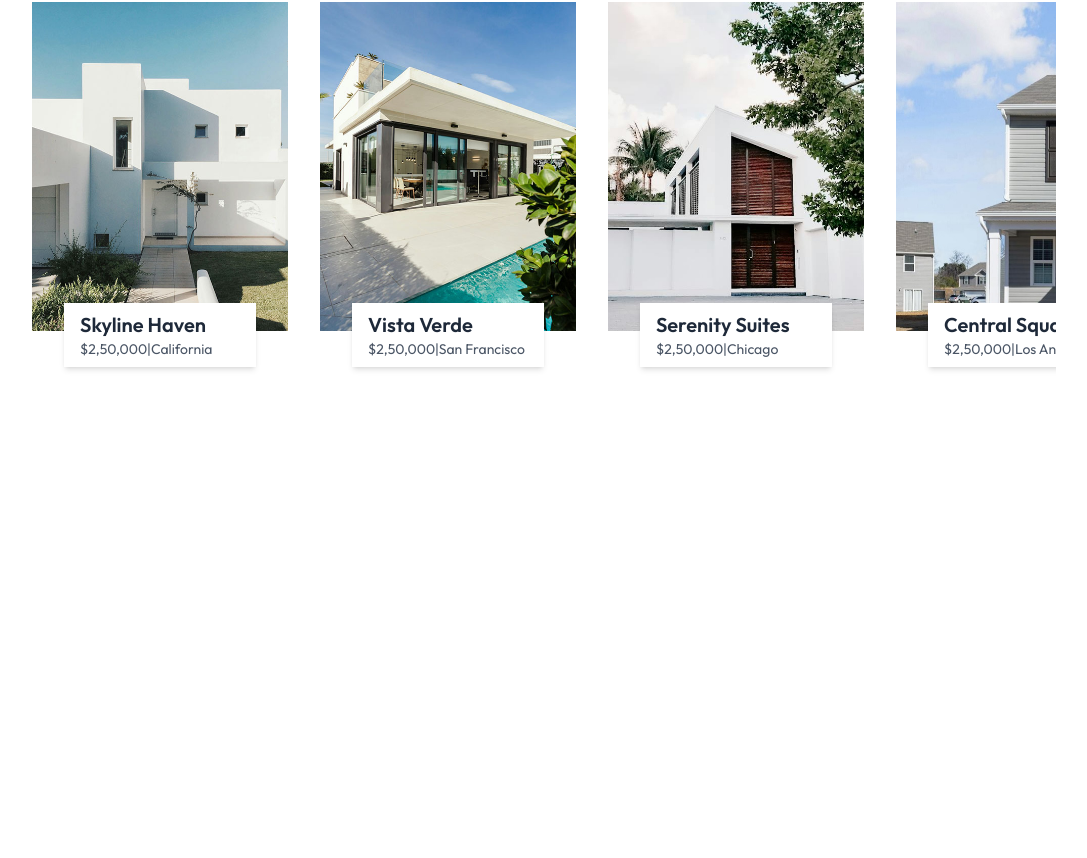
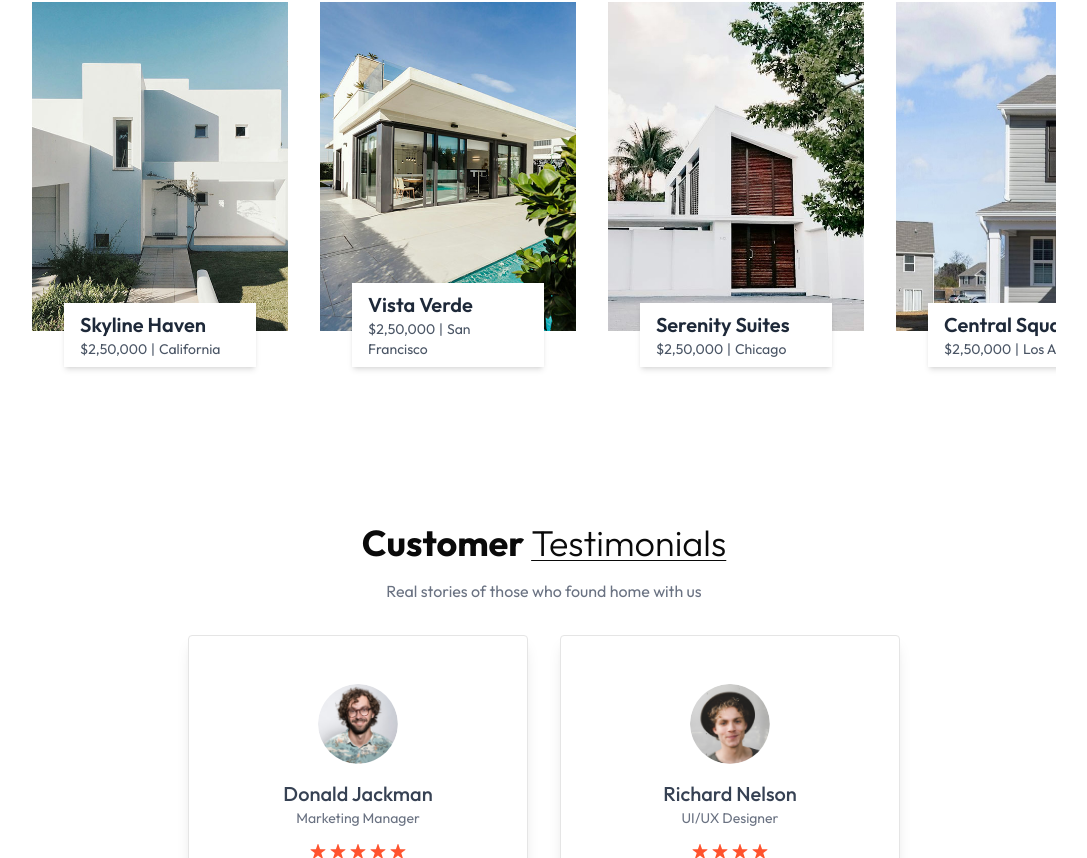
Before and after one commit to Sandorcleagne/realestate, a Next.js app: page / in a window 1280 px wide. Shown: the part 1942-2800 px from the top of the page, without its empty margins (96-1183 px from the left). Before the commit the page ends 2425 px from the top, so only its background shows below. Built offline with nearby package versions, Linux system fonts and the light colour scheme.

Commit message:
testimonial section done

```diff
--- a/src/app/page.js
+++ b/src/app/page.js
@@ -1,12 +1,14 @@
 "use client";
 import About from "@/components/About";
 import ListedProperties from "@/components/ListedProperties";
+import Testimonials from "@/components/Testimonials";
 
 export default function Home() {
   return (
     <>
       <About />
       <ListedProperties />
+      <Testimonials />
     </>
   );
 }
--- a/src/components/ListedProperties.jsx
+++ b/src/components/ListedProperties.jsx
@@ -93,7 +93,7 @@ const ListedProperties = () => {
                   </h3>
                   <p className="text-gray-600 text-sm">
                     {project?.price}
-                    <span>|</span>
+                    <span className="px-1">|</span>
                     {project?.location}
                   </p>
                 </div>
--- /dev/null
+++ b/src/components/Testimonials.jsx
@@ -0,0 +1,53 @@
+import React from "react";
+import { assets, testimonialsData } from "../../public/assets/assets";
+import Image from "next/image";
+const Testimonials = () => {
+  return (
+    <div
+      className="container mx-auto py-10 lg:px-32 w-full overflow-hidden"
+      id="testimonials"
+    >
+      <h2 className="text-2xl md:text-4xl font-bold text-center mb-4">
+        Customer{" "}
+        <span className="underline underline-offset-4 decoration-1 under font-light">
+          Testimonials
+        </span>
+      </h2>
+      <p className="text-gray-500 max-w-80 text-center mb-8 mx-auto">
+        Real stories of those who found home with us
+      </p>
+      <div className="flex flex-wrap justify-center gap-8">
+        {testimonialsData.map((testimonial, index) => (
+          <div
+            key={index}
+            className="max-w-[340px] border shadow-lg rounded px-8 py-12 text-center"
+          >
+            <Image
+              src={testimonial?.image}
+              fill={false}
+              alt="customers"
+              className="w-20 h-20 rounded-full mx-auto mb-4"
+            />
+            <h2 className="text-xl text-gray-700 font-medium">
+              {testimonial?.name}
+            </h2>
+            <p className="text-gray-500 mb-4 text-sm">{testimonial?.title}</p>
+            <div className="flex justify-center items-center gap-1 mb-4">
+              {Array.from({ length: testimonial?.rating }, (item, index) => (
+                <Image
+                  key={index}
+                  src={assets?.star_icon}
+                  alt="stars"
+                  fill={false}
+                />
+              ))}{" "}
+            </div>
+            <p className="text-gray-600">{testimonial?.text}</p>
+          </div>
+        ))}
+      </div>
+    </div>
+  );
+};
+
+export default Testimonials;
```
